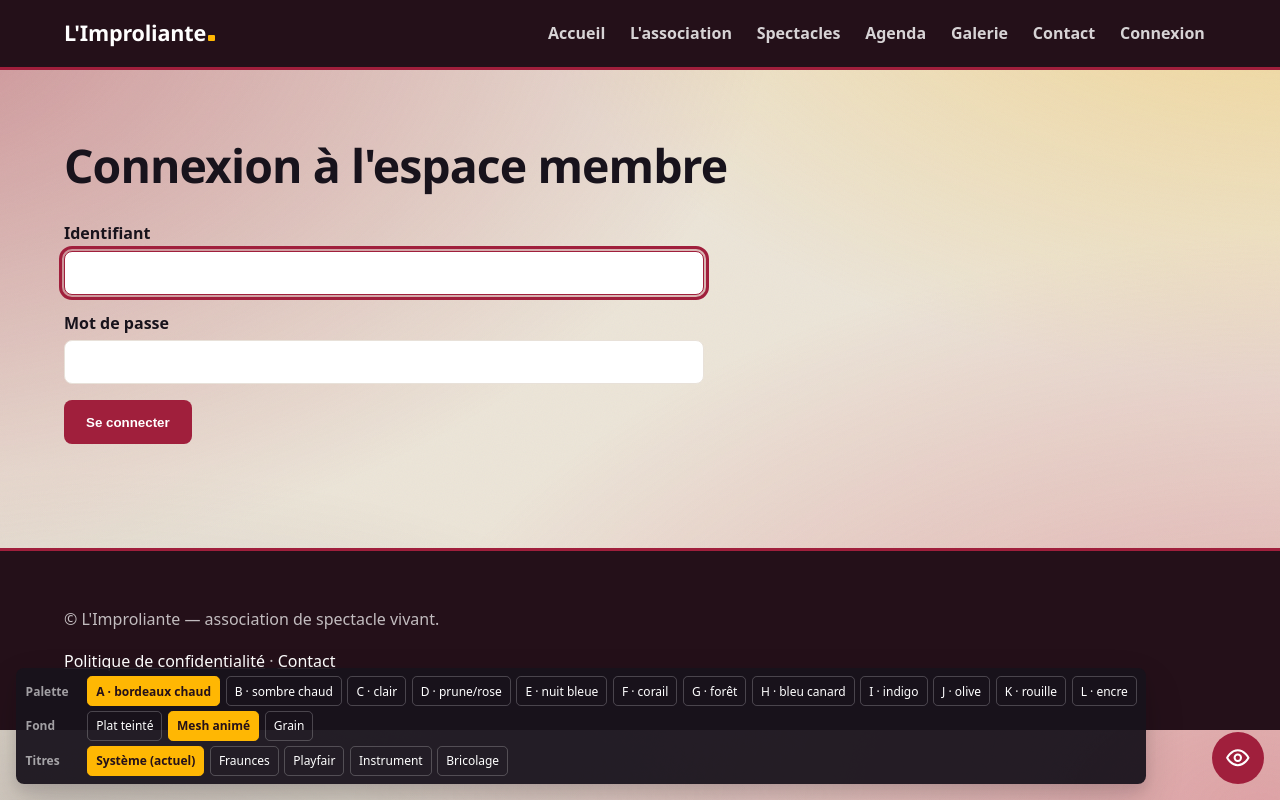
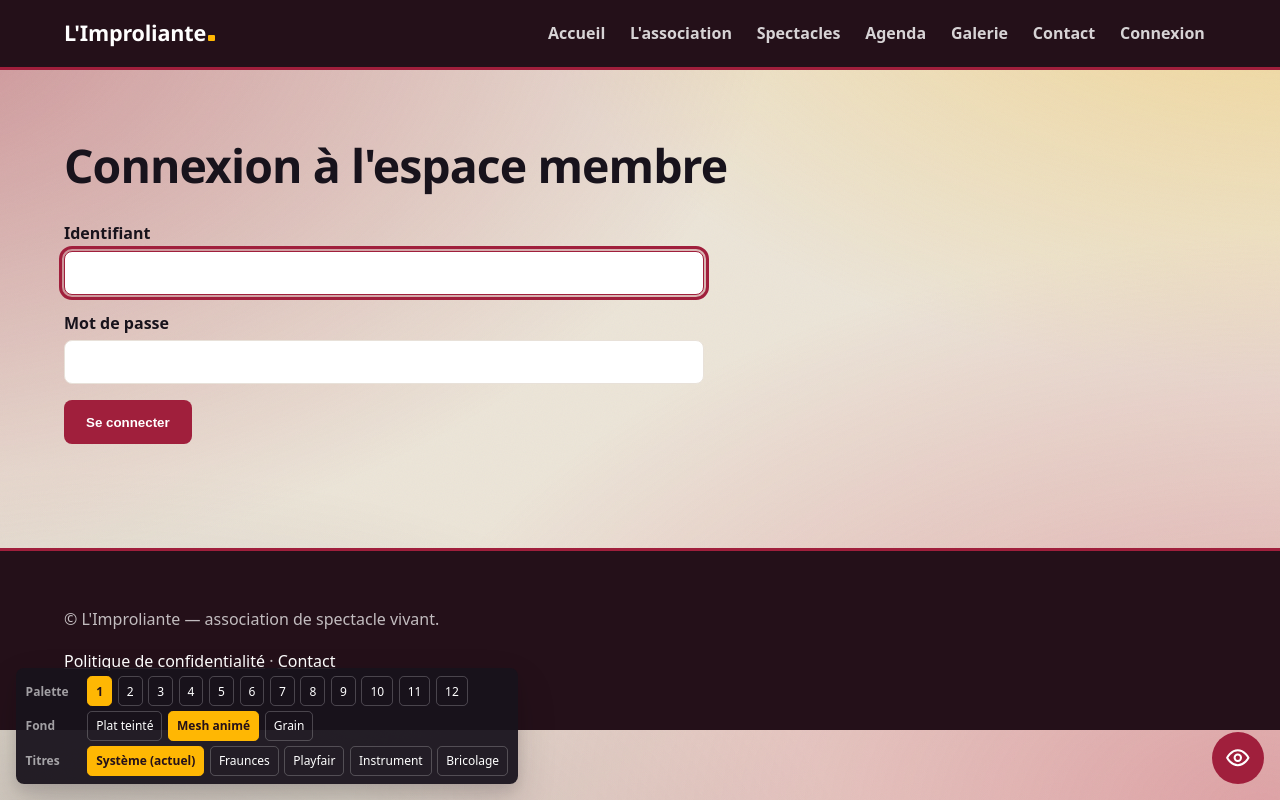
Before and after one commit to Hsbtqemy/Improliante, a Django app: page /connexion/?next=/bureau/adhesions/ in a window 1280 px wide. Run offline with Django 5.2, Linux system fonts and the light colour scheme; parts of the project's set-up code (start-up, migrations or seed data) failed here and were passed over.

Commit message:
refactor(vitrine): VIT-3 — palettes numérotées 1 à 12 dans le sélecteur
Douze noms complets débordaient sur deux lignes. Les libellés deviennent
des chiffres, les valeurs `data-theme` suivent pour que l'étiquette et
l'identifiant ne divergent pas. Le nom reste en infobulle, en commentaire
CSS et dans pilotage/VIT-3.md.

Un cookie `theme=a` d'avant la renumérotation ne matche plus aucune
règle : la page retombe sur `:root`, qui est la palette 1.

```diff
--- a/front/static/css/site.css
+++ b/front/static/css/site.css
@@ -3317,27 +3317,27 @@ summary.lien-bouton::-webkit-details-marker {
 }
 
 /* =========================================================================
-   THÈMES DE TEST — palettes & dosage du sombre (bascule ?theme=a..g, dev only)
+   THÈMES DE TEST — palettes & dosage du sombre (bascule ?theme=1..12, dev only)
    À figer sur le choix retenu, puis retirer le sélecteur + les variantes.
    Rail : sombre par défaut ; « rail clair » = bundle de tokens partagé.
-   A bordeaux chaud · B sombre chaud · C clair · D prune/rose · E nuit bleue ·
-   F charbon/corail · G forêt/terracotta · H bleu canard/cuivre · I indigo/or ·
-   J olive/ambre · K rouille/sable · L encre neutre/rouge sec
+   1 bordeaux chaud · 2 sombre chaud · 3 clair · 4 prune/rose · 5 nuit bleue ·
+   6 charbon/corail · 7 forêt/terracotta · 8 bleu canard/cuivre · 9 indigo/or ·
+   10 olive/ambre · 11 rouille/sable · 12 encre neutre/rouge sec
 
    Toute palette doit franchir les seuils AA mesurés par
    `apps/vitrine/tests.py::test_les_palettes_respectent_le_contraste_AA`.
    ========================================================================= */
 
 /* Bundle « rail clair » partagé (crème, item actif en couleur primaire) */
-html[data-theme="a"],
-html[data-theme="c"],
-html[data-theme="e"],
-html[data-theme="f"],
-html[data-theme="h"],
-html[data-theme="i"],
-html[data-theme="j"],
-html[data-theme="k"],
-html[data-theme="l"] {
+html[data-theme="1"],
+html[data-theme="3"],
+html[data-theme="5"],
+html[data-theme="6"],
+html[data-theme="8"],
+html[data-theme="9"],
+html[data-theme="10"],
+html[data-theme="11"],
+html[data-theme="12"] {
   --rail-bg: var(--surface-alt);
   --rail-bordure: var(--bordure);
   --rail-texte: var(--couleur-texte);
@@ -3350,18 +3350,18 @@ html[data-theme="l"] {
   --rail-sep: var(--bordure);
 }
 
-/* A — bordeaux-aubergine chaud (bordeaux + ambre) · rail clair */
-html[data-theme="a"] {
+/* 1 — bordeaux-aubergine chaud (bordeaux + ambre) · rail clair */
+html[data-theme="1"] {
   --ink: #241019;
 }
 
-/* B — sombre chaud partout, rail compris (bordeaux très profond) */
-html[data-theme="b"] {
+/* 2 — sombre chaud partout, rail compris (bordeaux très profond) */
+html[data-theme="2"] {
   --ink: #2a1220;
 }
 
-/* D — velours prune & rose magenta + or · rail sombre prune */
-html[data-theme="d"] {
+/* 4 — velours prune & rose magenta + or · rail sombre prune */
+html[data-theme="4"] {
   --ink: #241028;
   --couleur-primaire: #c02555;
   --couleur-primaire-vif: #e14b7a;
--- a/front/templates/base.html
+++ b/front/templates/base.html
@@ -1,6 +1,6 @@
 {% load static %}
 <!DOCTYPE html>
-<html lang="fr" class="{{ request.COOKIES.a11y|default:'' }}" data-theme="{% firstof request.GET.theme request.COOKIES.theme 'a' %}" data-fond="{% firstof request.GET.fond request.COOKIES.fond 'mesh' %}" data-titre="{% firstof request.GET.titre request.COOKIES.titre 'systeme' %}">
+<html lang="fr" class="{{ request.COOKIES.a11y|default:'' }}" data-theme="{% firstof request.GET.theme request.COOKIES.theme '1' %}" data-fond="{% firstof request.GET.fond request.COOKIES.fond 'mesh' %}" data-titre="{% firstof request.GET.titre request.COOKIES.titre 'systeme' %}">
   <head>
     <meta charset="utf-8" />
     <meta name="viewport" content="width=device-width, initial-scale=1" />
@@ -109,24 +109,24 @@
     </footer>
 
     {# Sélecteur de thème/fond (DEV) — à retirer après choix ; persistance en cookie via le script ci-dessous. #}
-    {% firstof request.GET.theme request.COOKIES.theme 'a' as theme_actif %}
+    {% firstof request.GET.theme request.COOKIES.theme '1' as theme_actif %}
     {% firstof request.GET.fond request.COOKIES.fond 'mesh' as fond_actif %}
     {% firstof request.GET.titre request.COOKIES.titre 'systeme' as titre_actif %}
     <div class="theme-switch" role="group" aria-label="Réglages d'apparence (développement)">
       <div class="theme-switch__row">
         <span class="theme-switch__label">Palette</span>
-        <a href="?theme=a"{% if theme_actif == 'a' %} aria-current="true"{% endif %}>A · bordeaux chaud</a>
-        <a href="?theme=b"{% if theme_actif == 'b' %} aria-current="true"{% endif %}>B · sombre chaud</a>
-        <a href="?theme=c"{% if theme_actif == 'c' %} aria-current="true"{% endif %}>C · clair</a>
-        <a href="?theme=d"{% if theme_actif == 'd' %} aria-current="true"{% endif %}>D · prune/rose</a>
-        <a href="?theme=e"{% if theme_actif == 'e' %} aria-current="true"{% endif %}>E · nuit bleue</a>
-        <a href="?theme=f"{% if theme_actif == 'f' %} aria-current="true"{% endif %}>F · corail</a>
-        <a href="?theme=g"{% if theme_actif == 'g' %} aria-current="true"{% endif %}>G · forêt</a>
-        <a href="?theme=h"{% if theme_actif == 'h' %} aria-current="true"{% endif %}>H · bleu canard</a>
-        <a href="?theme=i"{% if theme_actif == 'i' %} aria-current="true"{% endif %}>I · indigo</a>
-        <a href="?theme=j"{% if theme_actif == 'j' %} aria-current="true"{% endif %}>J · olive</a>
-        <a href="?theme=k"{% if theme_actif == 'k' %} aria-current="true"{% endif %}>K · rouille</a>
-        <a href="?theme=l"{% if theme_actif == 'l' %} aria-current="true"{% endif %}>L · encre</a>
+        <a href="?theme=1" title="bordeaux chaud"{% if theme_actif == '1' %} aria-current="true"{% endif %}>1</a>
+        <a href="?theme=2" title="sombre chaud"{% if theme_actif == '2' %} aria-current="true"{% endif %}>2</a>
+        <a href="?theme=3" title="clair"{% if theme_actif == '3' %} aria-current="true"{% endif %}>3</a>
+        <a href="?theme=4" title="prune/rose"{% if theme_actif == '4' %} aria-current="true"{% endif %}>4</a>
+        <a href="?theme=5" title="nuit bleue"{% if theme_actif == '5' %} aria-current="true"{% endif %}>5</a>
+        <a href="?theme=6" title="charbon/corail"{% if theme_actif == '6' %} aria-current="true"{% endif %}>6</a>
+        <a href="?theme=7" title="forêt/terracotta"{% if theme_actif == '7' %} aria-current="true"{% endif %}>7</a>
+        <a href="?theme=8" title="bleu canard/cuivre"{% if theme_actif == '8' %} aria-current="true"{% endif %}>8</a>
+        <a href="?theme=9" title="indigo/or"{% if theme_actif == '9' %} aria-current="true"{% endif %}>9</a>
+        <a href="?theme=10" title="olive/ambre"{% if theme_actif == '10' %} aria-current="true"{% endif %}>10</a>
+        <a href="?theme=11" title="rouille/sable"{% if theme_actif == '11' %} aria-current="true"{% endif %}>11</a>
+        <a href="?theme=12" title="encre neutre/rouge sec"{% if theme_actif == '12' %} aria-current="true"{% endif %}>12</a>
       </div>
       <div class="theme-switch__row">
         <span class="theme-switch__label">Fond</span>
@@ -148,7 +148,7 @@
       // pendant la navigation (test seulement).
       (function () {
         var s = location.search;
-        var mt = s.match(/[?&]theme=([a-l])/);
+        var mt = s.match(/[?&]theme=(\d{1,2})/);
         if (mt) document.cookie = "theme=" + mt[1] + ";path=/;max-age=604800;samesite=Lax";
         var mf = s.match(/[?&]fond=(plat|mesh|grain)/);
         if (mf) document.cookie = "fond=" + mf[1] + ";path=/;max-age=604800;samesite=Lax";
```
Also changed, not shown: other parts of front/static/css/site.css (+29 -29 lines).
